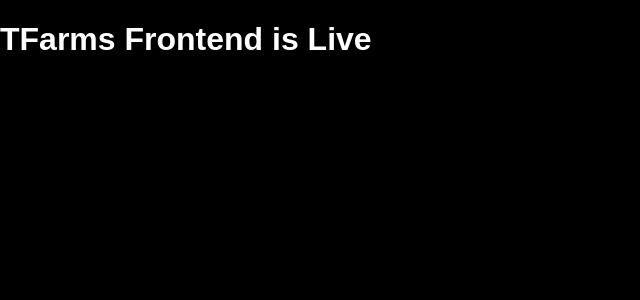
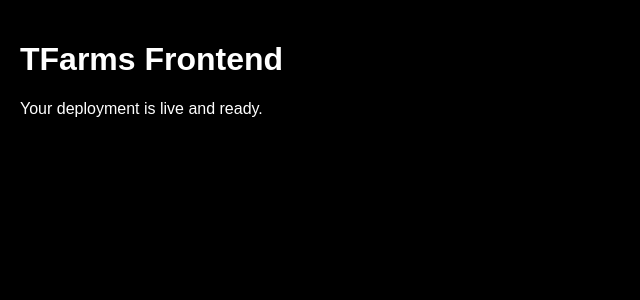
Before and after one commit to Maydaymovers/tfarms-frontend, a Next.js app: page / in a window 1280 px wide. Shown: the top 300 px of the page, without its empty margins (0-640 px from the left). Built offline with nearby package versions, Linux system fonts and the light colour scheme.

Commit message:
Add TFarms homepage

```diff
--- a/app/page.tsx
+++ b/app/page.tsx
@@ -1,7 +1,8 @@
 export default function HomePage() {
   return (
-    <main className="min-h-screen flex items-center justify-center bg-black text-white">
-      <h1 className="text-4xl font-bold">TFarms Frontend is Live</h1>
+    <main style={{ padding: "20px", fontFamily: "sans-serif" }}>
+      <h1>TFarms Frontend</h1>
+      <p>Your deployment is live and ready.</p>
     </main>
   );
 }
```
